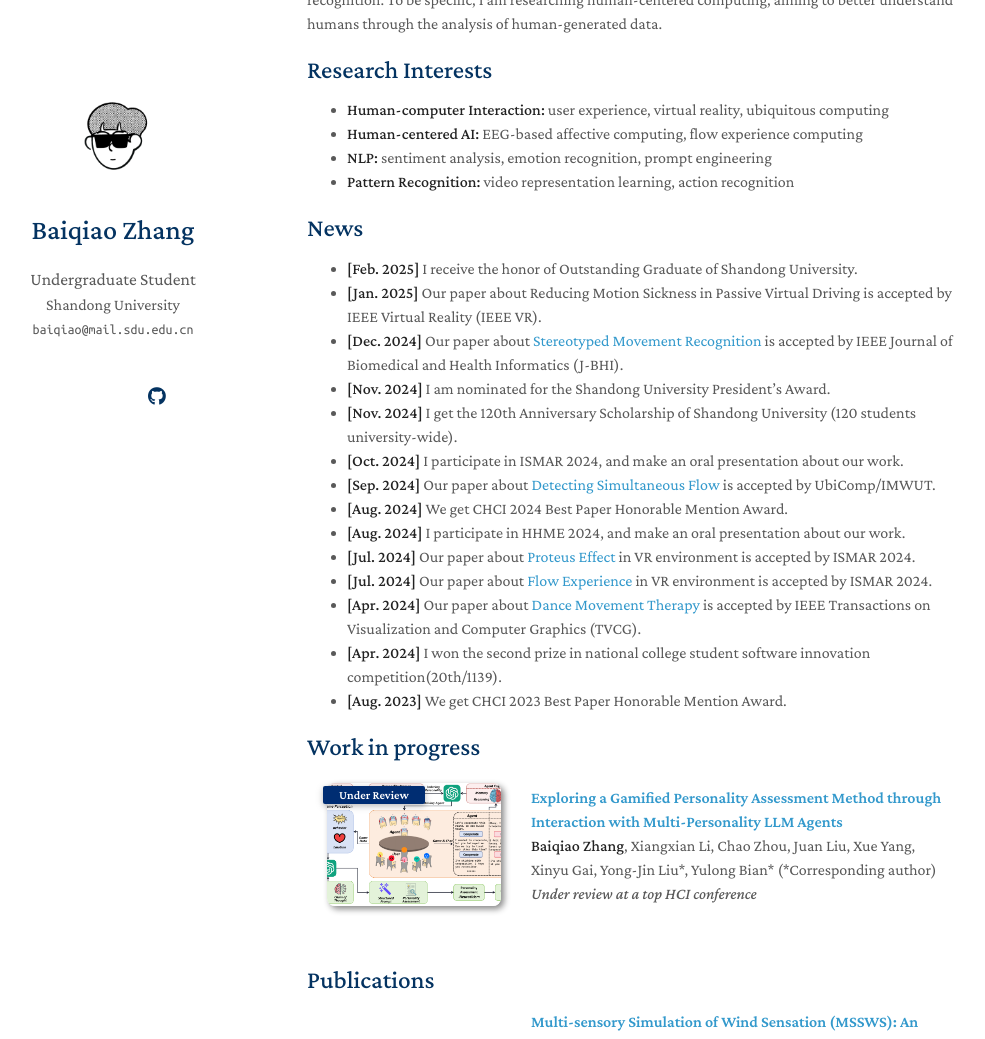
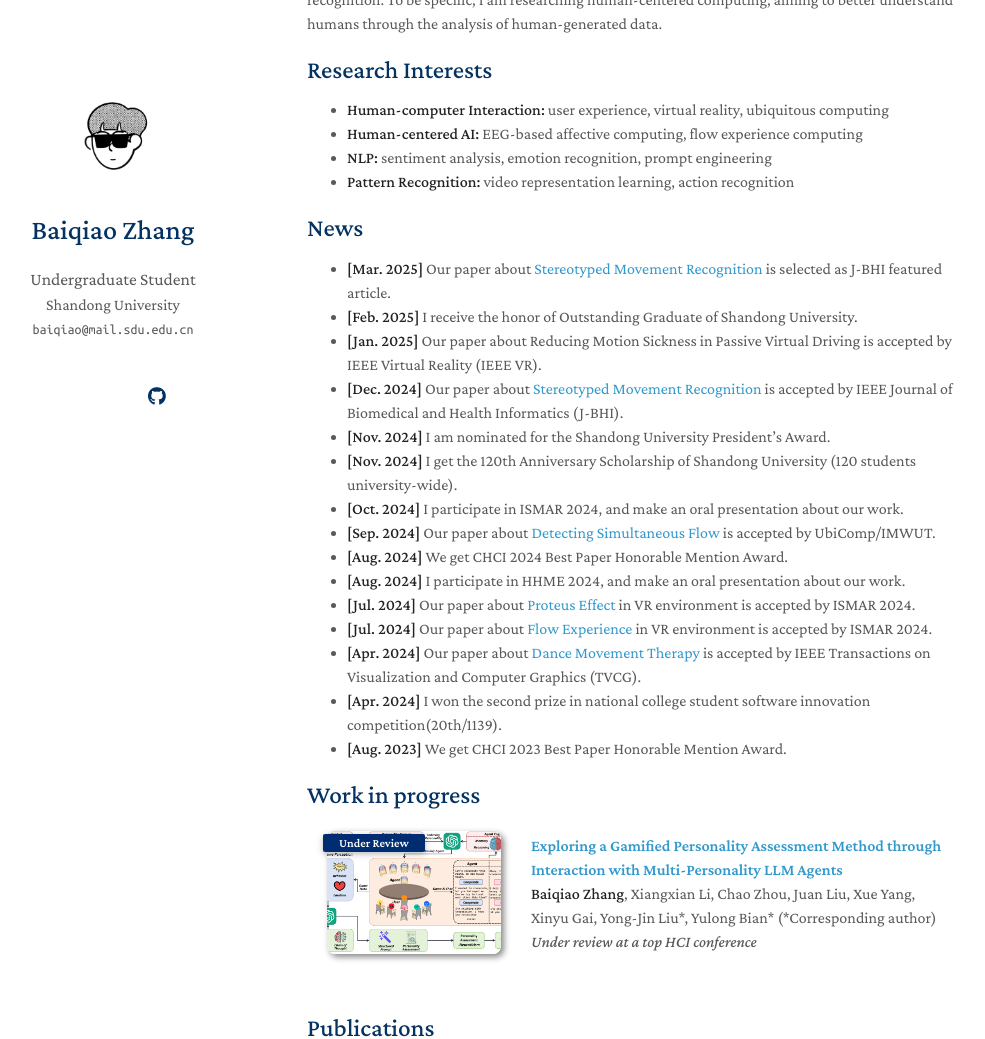
Before and after one commit to YulongBian/yulongbian.github.io, a Jekyll site: the page built from index.md, in a window 1280 px wide and 1400 px high, scrolled down 281 px, cut to the strip 0-1039 px from the top of the window. Shown: the whole strip, without its empty margins (163-1148 px from the left). Built offline with Jekyll 4.4.1, drawn with Linux system fonts in a browser that asks for light colours; a style sheet for code colours, icons or effects is not loaded; our own code applies the rules of GitHub Pages for plain Markdown files.

Commit message:
featured

```diff
--- a/_data/publications.yml
+++ b/_data/publications.yml
@@ -15,6 +15,7 @@
     bibtex: ./assets/bib/movement.txt
     code: https://github.com/SLEEPYBQ/ACSA653-Dataset
     image: ./assets/img/jbhi_1.png
+    notes: Featured Article
 
   - title: "Are We in The Zone? Exploring The Features and Method of Detecting Simultaneous Flow Experiences Based on EEG Signals"
     authors: <strong>Baiqiao Zhang</strong>, Xiangxian Li, Yunfan Zhou, Juan Liu, Weiying Liu, Chao Zhou*, Yulong Bian* (*Corresponding authors)
--- a/index.md
+++ b/index.md
@@ -21,6 +21,7 @@
 
 ## News
 
+- **[Mar. 2025]** Our paper about [Stereotyped Movement Recognition](https://ieeexplore.ieee.org/abstract/document/10778548) is selected as J-BHI featured article.
 - **[Feb. 2025]** I receive the honor of Outstanding Graduate of Shandong University.
 - **[Jan. 2025]** Our paper about Reducing Motion Sickness in Passive Virtual Driving is accepted by IEEE Virtual Reality (IEEE VR).
 - **[Dec. 2024]** Our paper about [Stereotyped Movement Recognition](https://ieeexplore.ieee.org/abstract/document/10778548) is accepted by IEEE Journal of Biomedical and Health Informatics (J-BHI).
```
